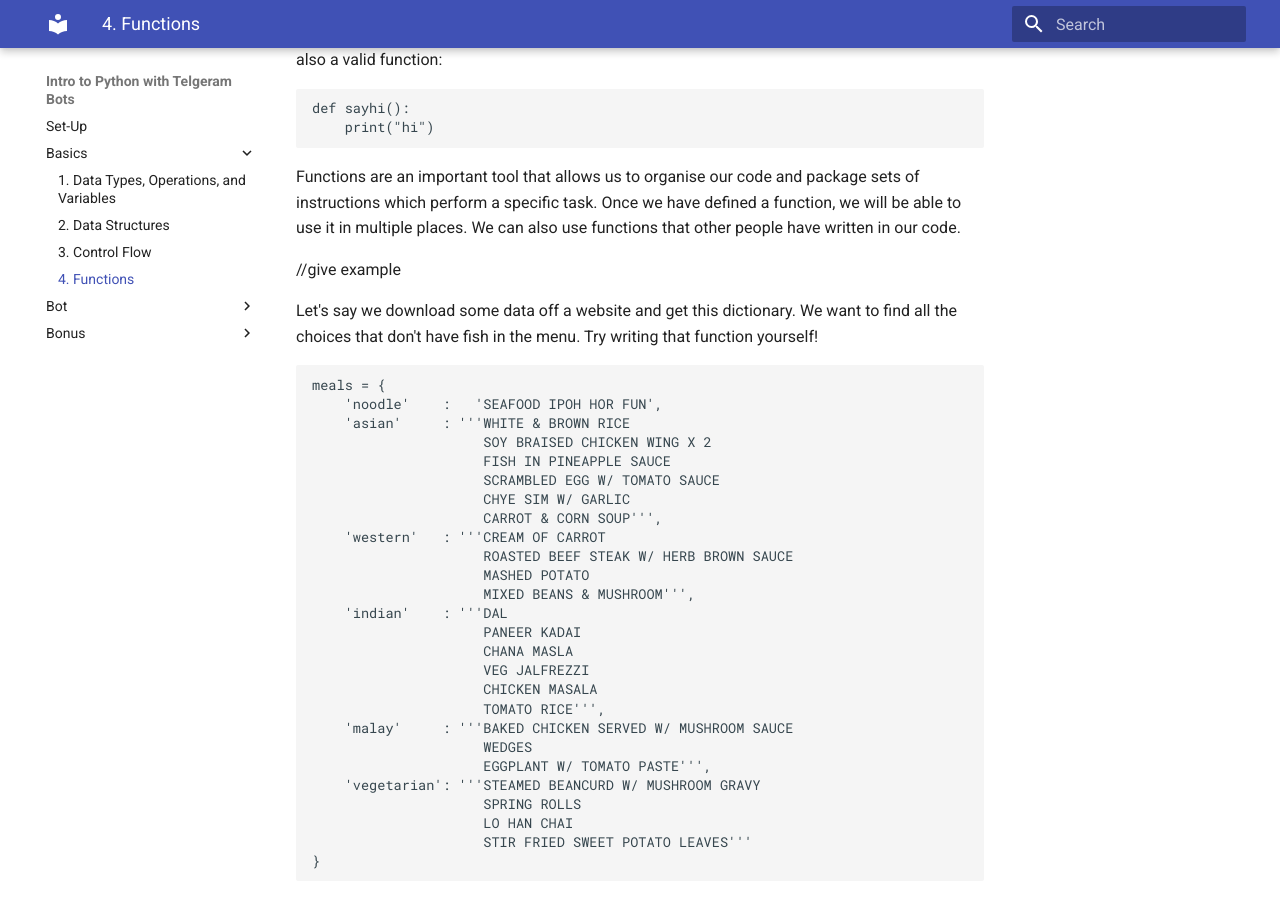
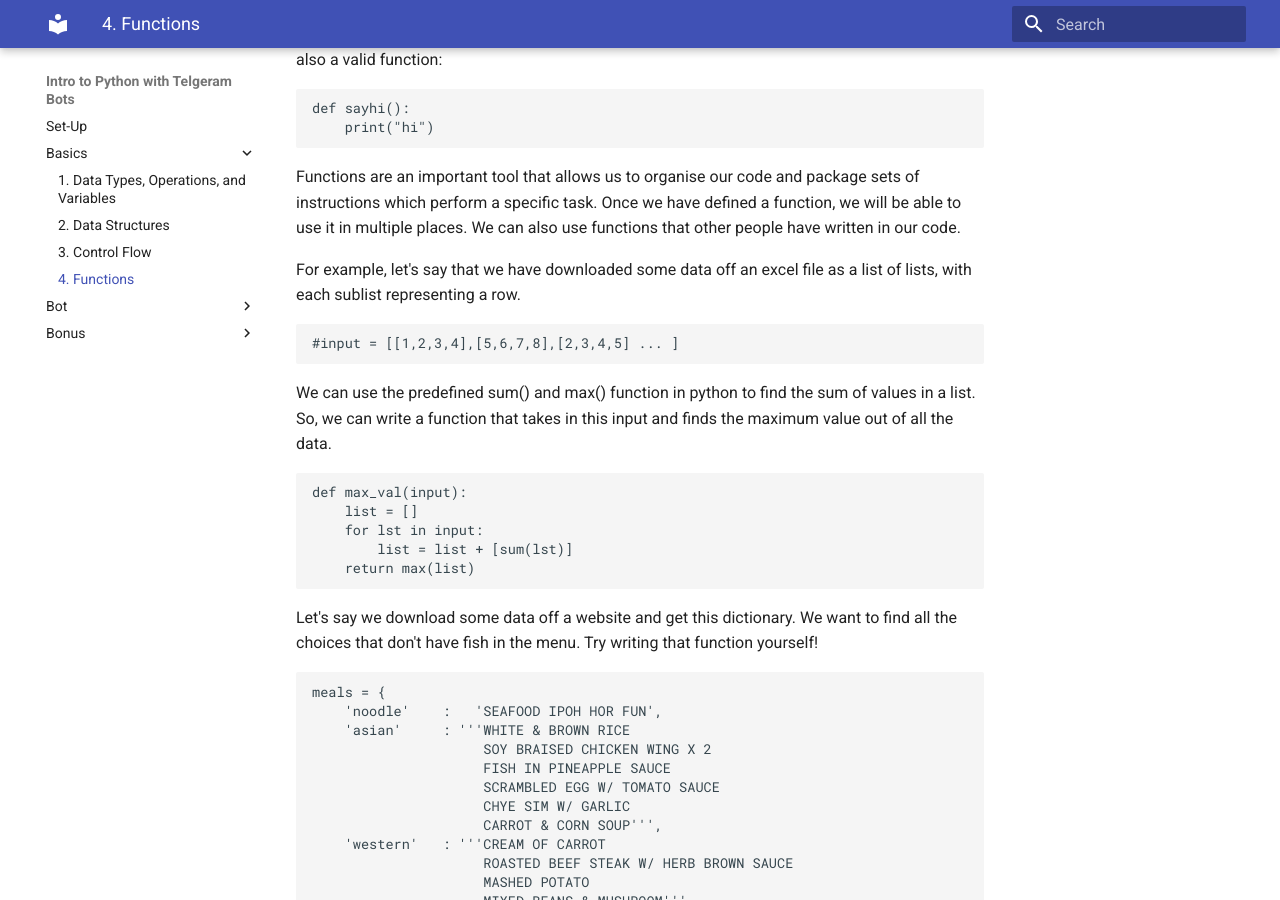
Before and after one commit to USP-Python/USP-Python.github.io, an MkDocs documentation site: the page built from docs/04-basics.md, in a window 1280 px wide and 900 px high, scrolled down 465 px. Built offline with MkDocs 1.6.1 and Material for MkDocs 9.7.7, drawn with Linux system fonts in a browser that asks for light colours; old or Windows-style settings are respelled for this version of MkDocs.

Commit message:
added another example

````diff
--- a/docs/04-basics.md
+++ b/docs/04-basics.md
@@ -24,7 +24,21 @@ def sayhi():
 Functions are an important tool that allows us to organise our code and package sets of instructions which perform a specific task.
 Once we have defined a function, we will be able to use it in multiple places. We can also use functions that other people have written in our code.
 
-//give example
+For example, let's say that we have downloaded some data off an excel file as a list of lists, with each sublist representing a row.
+
+```python
+#input = [[1,2,3,4],[5,6,7,8],[2,3,4,5] ... ]
+```
+
+We can use the predefined sum() and max() function in python to find the sum of values in a list. So, we can write a function that takes in this input and finds the maximum value out of all the data.
+
+```python
+def max_val(input):
+    list = []
+    for lst in input:
+        list = list + [sum(lst)]
+    return max(list)
+```
 
 Let's say we download some data off a website and get this dictionary. We want to find all the choices that don't have fish in the menu. Try writing that function yourself!
 
````
